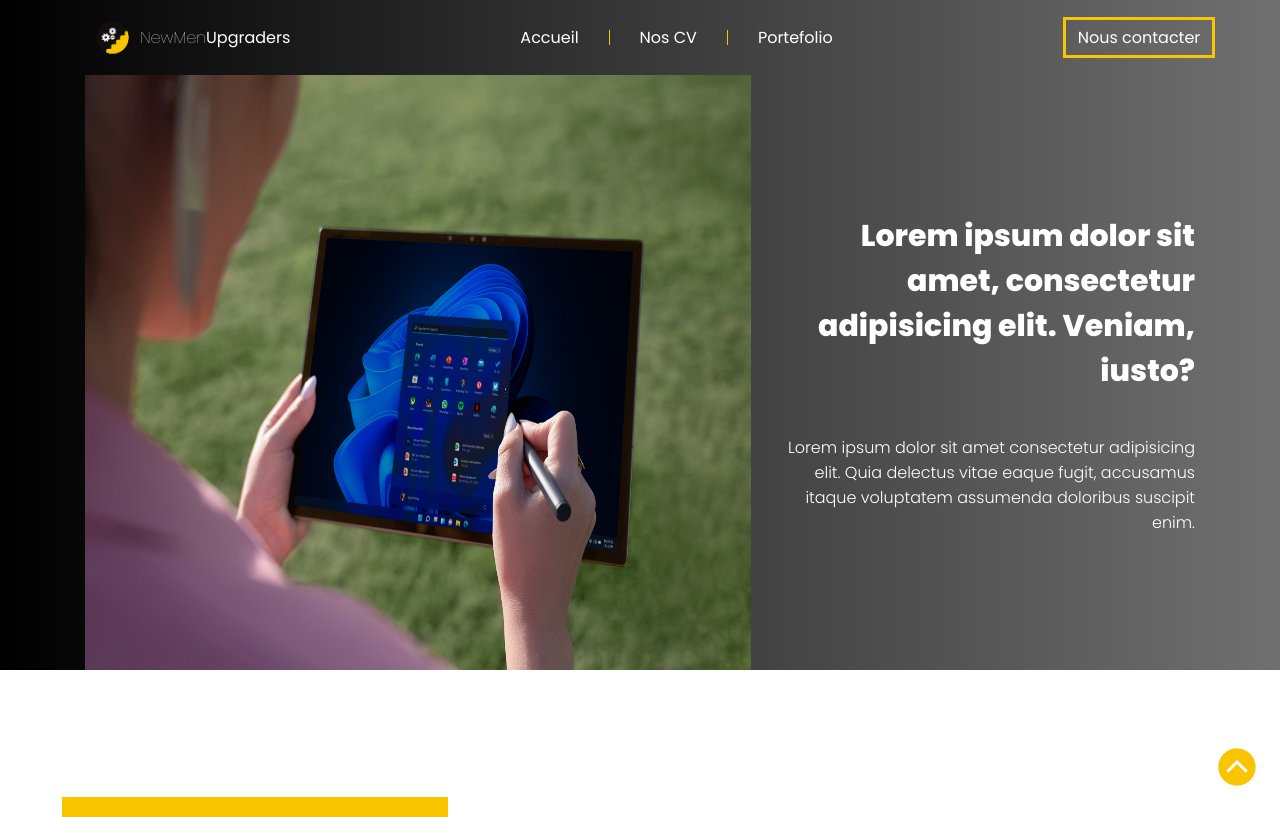
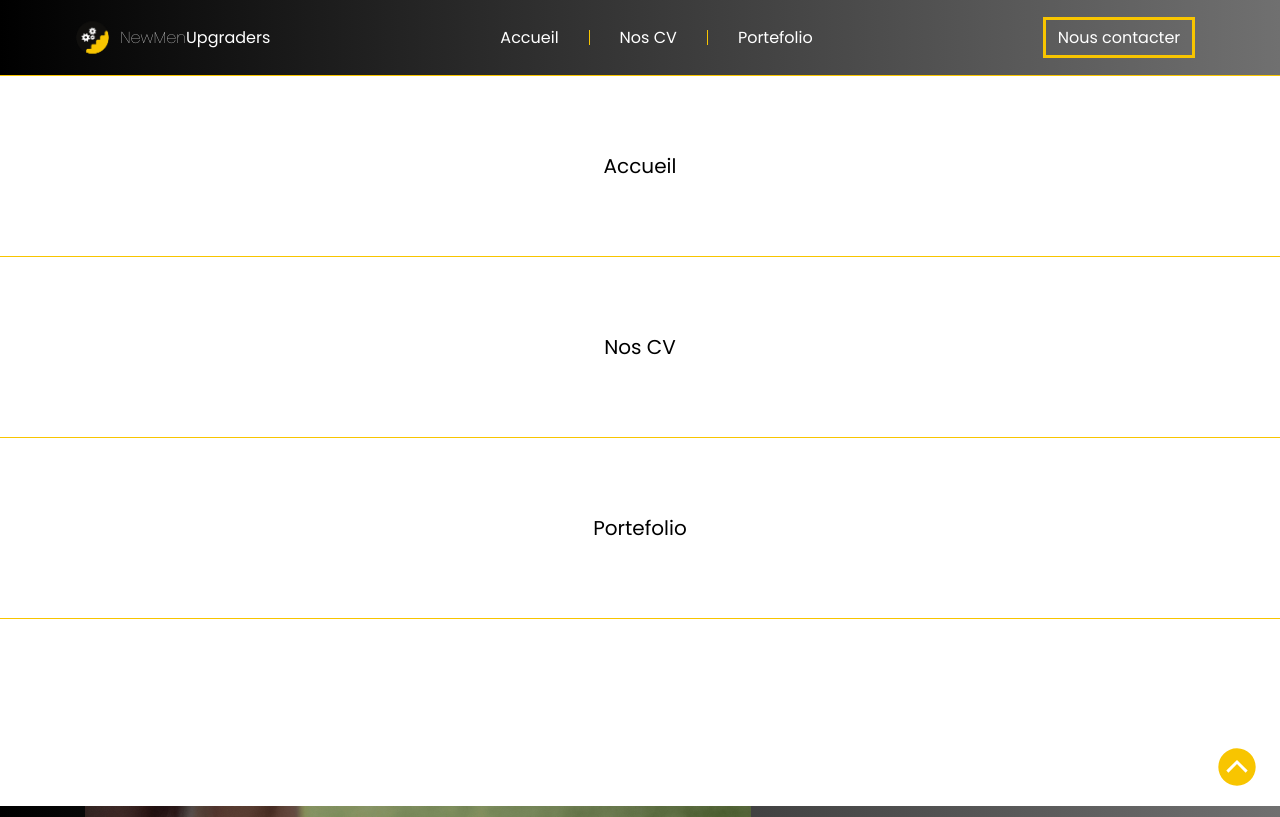
Before and after one commit to Ganinx/New-men-upgraders, a PHP site: page / in a window 1280 px wide. Shown: the top 817 px of the page. Run offline with PHP 8.4, Linux system fonts and the light colour scheme.

Commit message:
nav menu js

```diff
--- a/CSS/header.css
+++ b/CSS/header.css
@@ -112,6 +112,32 @@ p {
     display: none;
     transition: all .5s ease-out;
 }
+.menub {
+    border-top:solid #f8c500 6px;
+    background-color:#ffffff ;
+    width: 100%;
+    height: 100%;
+}
+.menub a {
+    color: #000;
+    font-size: 20px;
+}
+ul {
+    padding-inline-start: 0px;
+}
+.accueil-menu , .cv-menu ,.portef-menu {
+    display: flex;
+    border-bottom: solid #f8c500 1px;
+    text-align: center;
+    justify-content: center;
+    align-items: center;
+    margin-bottom: 75px;
+    padding-bottom: 75px;
+}
+.accueil-menu {
+    margin-top: 75px;
+}
+
 @media only screen and (max-width:1200px) {
     .accueil {
         margin-left: 110px;
@@ -162,31 +188,31 @@ p {
       .invisible {
             display: flex;
             justify-content: center;
-            margin-left: 330px;
+            margin-left: auto;
             transition: all .5s ease;
       }
     }
     @media only screen and (max-width:600px) {
         .invisible {
-            margin-left: 250px;
+            margin-left: auto;
             transition: all .5s ease;
         }
     }
     @media only screen and (max-width:500px) {
         .invisible {
-            margin-left: 200px;
+            margin-left: auto;
             transition: all .5s ease;
         }
     }
     @media only screen and (max-width:450px) {
         .invisible {
-            margin-left: 155px;
+            margin-left: auto;
             transition: all .5s ease;
         }
     }
     @media only screen and (max-width:400px) {
         .invisible {
-            margin-left: 125px;
+            margin-left: auto;
             transition: all .5s ease;
         }
     }
--- a/CSS/main.css
+++ b/CSS/main.css
@@ -58,6 +58,7 @@ a {
     margin-right: 50px;
     color: #000000;
     font-size: 20px;
+    width: 50%;
 }
 .s3 {
     margin-top: 50px;
@@ -94,6 +95,11 @@ position: relative;
 }
 .c-i2 {
 position: relative;
+background-image: url(../images/neige.jpg);
+background-size: cover;
+width: 50%;
+height:552px;
+width: 486px;
 }
 .tablette {
     width: 60%;
--- a/Footer.php
+++ b/Footer.php
@@ -86,7 +86,7 @@
     </div>
        </div>
          <div class="flechejaune">
-        <svg width="46" height="46" fill="#f8c500" viewBox="0 0 24 24" xmlns="http://www.w3.org/2000/svg">
+            <svg class="fleche" width="46" height="46" fill="#f8c500" viewBox="0 0 24 24" xmlns="http://www.w3.org/2000/svg">
             <path d="M12 2.25A9.75 9.75 0 0 0 2.25 12c0 5.384 4.365 9.75 9.75 9.75 5.384 0 9.75-4.366 9.75-9.75 0-5.385-4.366-9.75-9.75-9.75Zm4.5 12.686-4.5-4.5-4.5 4.5-1.06-1.061L12 8.315l5.56 5.56-1.06 1.06Z"></path>
           </svg>
         </div>
--- a/index.html
+++ b/index.html
@@ -21,7 +21,7 @@
                 <li><a href=""><span class="t">NewMen</span><span class="b">Upgraders</span></a></li>
                 <div class="menu">
                     <li class="accueil"><a href="">Accueil </a></li>
-                    <li class="cv"><a href="">Nos CV</a></li>
+                    <li class="cv"><a href="nos-CV.php">Nos CV</a></li>
                     <li class="portef" ><a href="">Portefolio</a></li>
                 </div>
                 <div class="button">
@@ -38,6 +38,17 @@
             </ul>
         </nav>
     </header>
+    <div class="menub">
+        <div class="accueil-menu">
+            <a href="">Accueil</a>
+        </div>
+        <div class="cv-menu">
+            <a href="">Nos CV</a>
+        </div>
+        <div class="portef-menu">
+            <a href="">Portefolio</a>
+        </div>
+    </div>
     <section class="premiere" id="text1">
         <div class="c">
             <img class="tablette" src="images/tablette.jpg" alt="">
@@ -68,7 +79,6 @@
             </div>
             <div class="carre3">
             </div>
-            <img class="image2" src="images/neige.jpg" alt="">
         </div>
     </section>
     <footer class="Pied">
@@ -170,5 +180,6 @@
             </div>
         </section>
     <script src="fleche.js"></script>
+    <script src="menu.js"></script>
 </body>
 </html>
--- /dev/null
+++ b/menu.js
@@ -0,0 +1,6 @@
+var menu = document.getElementsByClassName("hamburger") [0];
+
+menu.addEventListener("click",function() {
+    var menub = document.getElementsByClassName("menub") [0];
+    menub.classList.toggle("ouvert");
+})
```
Also changed, not shown: Header.php (+9 -1 lines), nos-CV.php (+13 -0 lines). Lines whose indentation alone changed are shown as unchanged.
